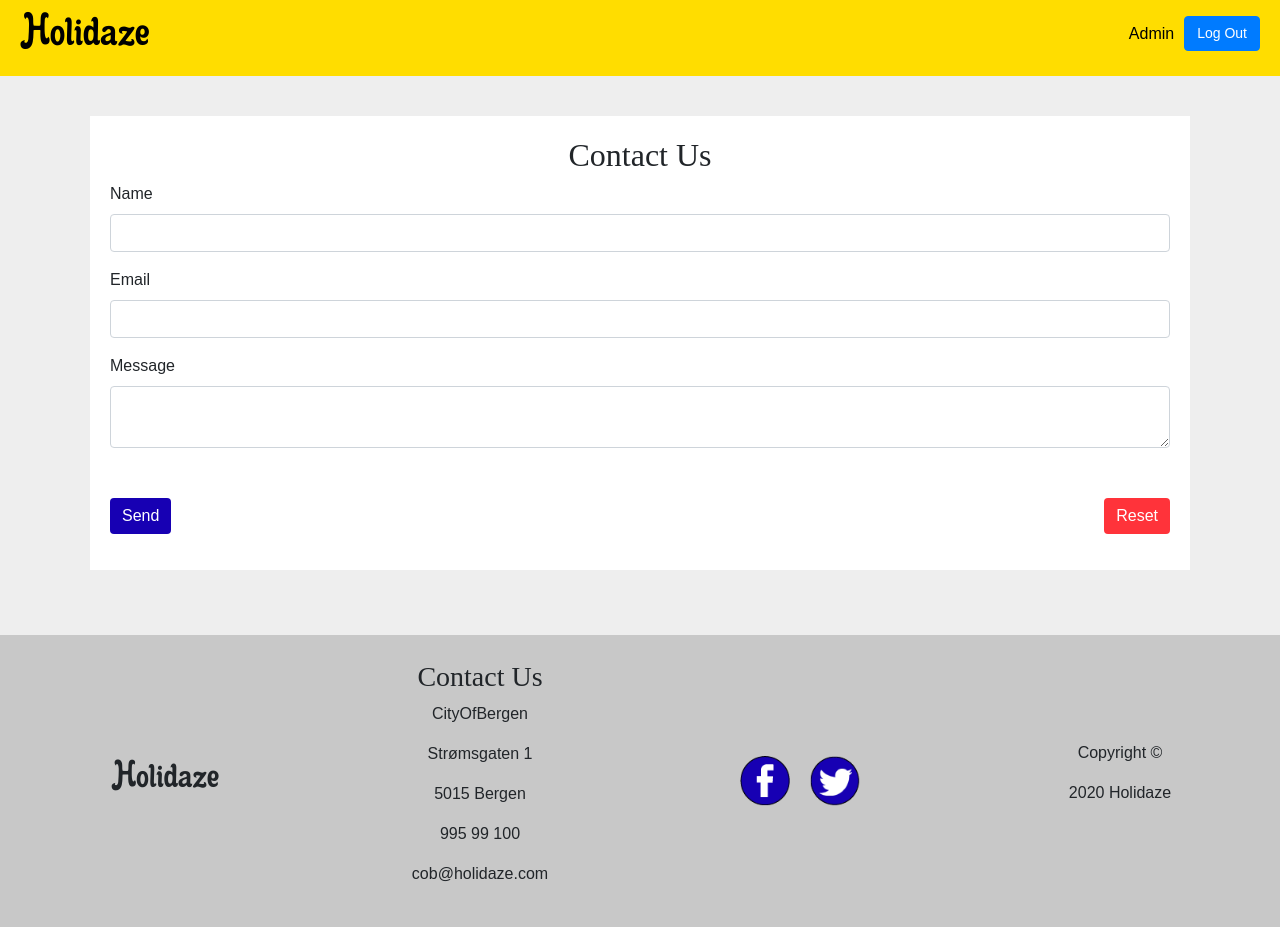
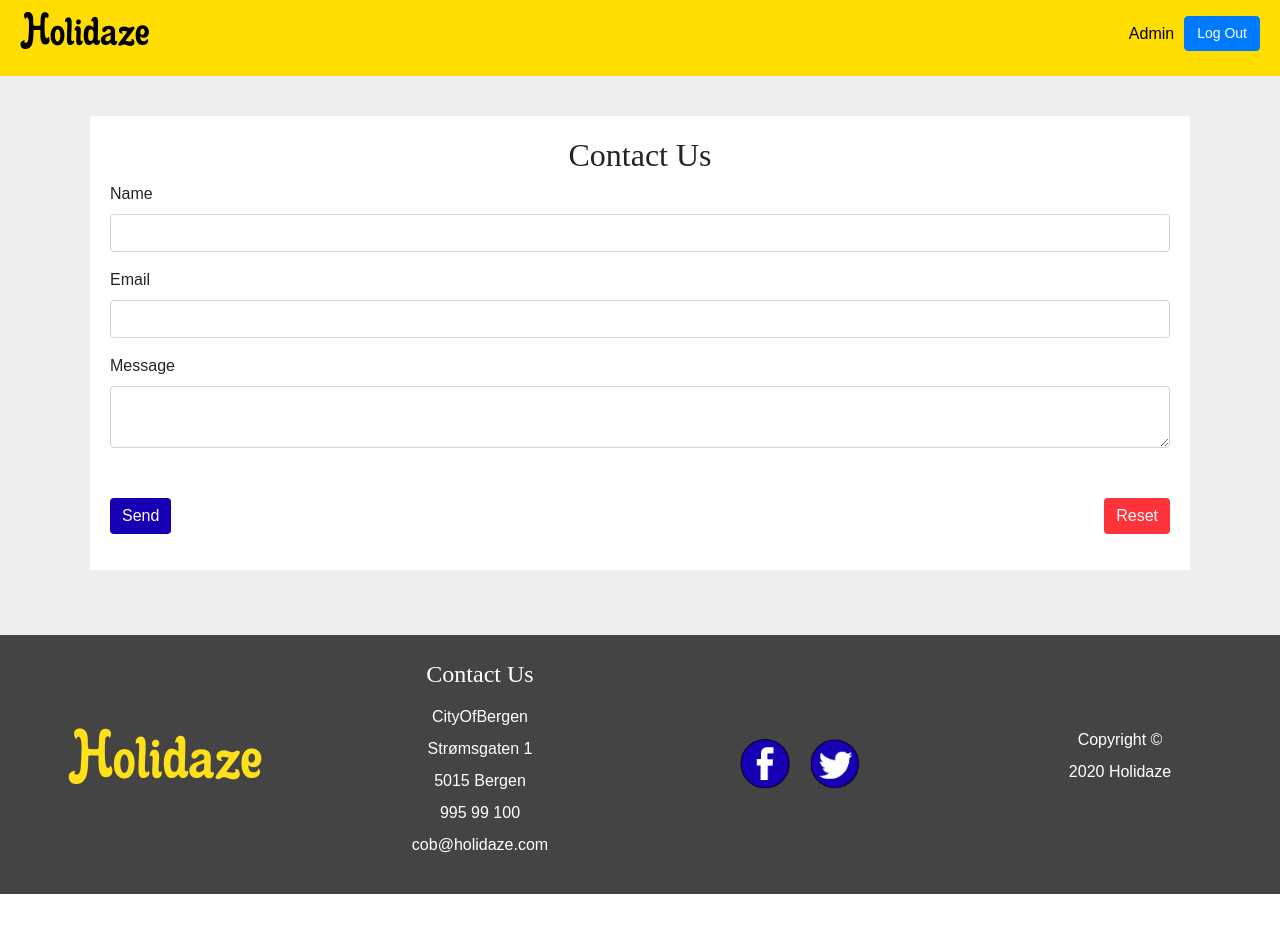
Before and after one commit to ca2roaldsoy/ProjectExam-2, a React (Create React App) app: page /contact in a window 1280 px wide. After the commit the page ends 894 px from the top, so only its background shows below. Built offline with nearby package versions, Linux system fonts and the light colour scheme; a web font is replaced by a local one.

Commit message:
changed footer colours and font-sizes

```diff
--- a/src/components/visitorSite/footer/Footer.js
+++ b/src/components/visitorSite/footer/Footer.js
@@ -10,7 +10,7 @@ function Footer() {
   return (
     <Row as="footer" role="contentinfo" className="footer">
       <Col sm={12} md={3} lg={3} as="section" className="footer__title">
-        <h1>Holidaze</h1>
+        <h1 className="footer__title--text">Holidaze</h1>
       </Col>
       <Col sm={12} md={3} lg={3} as="section" className="footer__contact">
         <FooterContact />
--- a/src/components/visitorSite/footer/FooterContact.js
+++ b/src/components/visitorSite/footer/FooterContact.js
@@ -3,7 +3,7 @@ import React from "react";
 function FooterContact() {
   return (
     <>
-      <h3>Contact Us</h3>
+      <h4 className="footer__contact--title">Contact Us</h4>
       <div>
         <p>CityOfBergen</p>
         <p>Strømsgaten 1</p>
--- a/src/styles/partials/_home.scss
+++ b/src/styles/partials/_home.scss
@@ -92,12 +92,23 @@
 
 // Footer
 .footer {
-  background-color: #c8c8c8;
+  background-color: #444444;
   text-align: center;
   margin-top: 25px;
   padding: 25px 0;
   width: 100%;
   align-items: center;
+  line-height: 1;
+  color: $white;
+
+  &__title--text {
+    font-size: 72px;
+    color: $yellow;
+  }
+
+  &__contact--title {
+    margin-bottom: 20px;
+  }
 
   &__social img {
     width: 50px;
```
